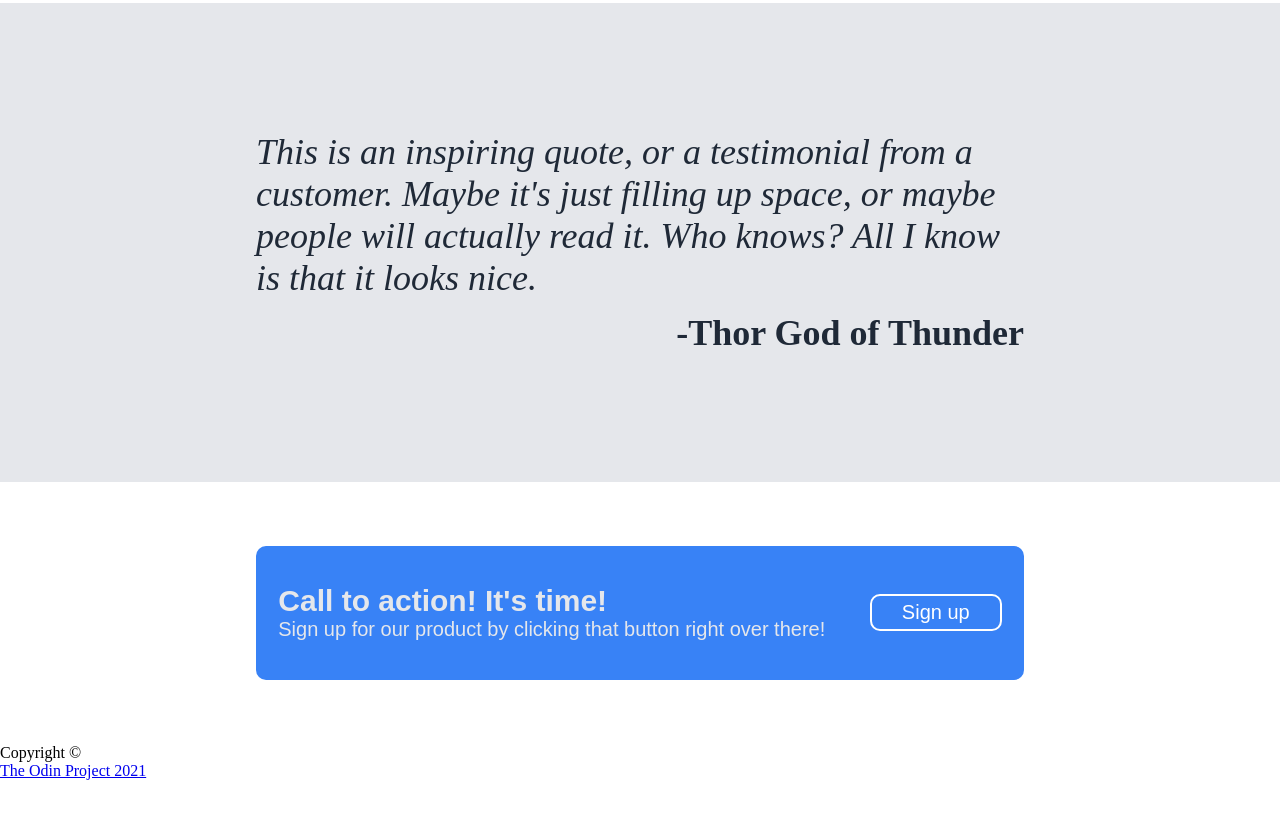
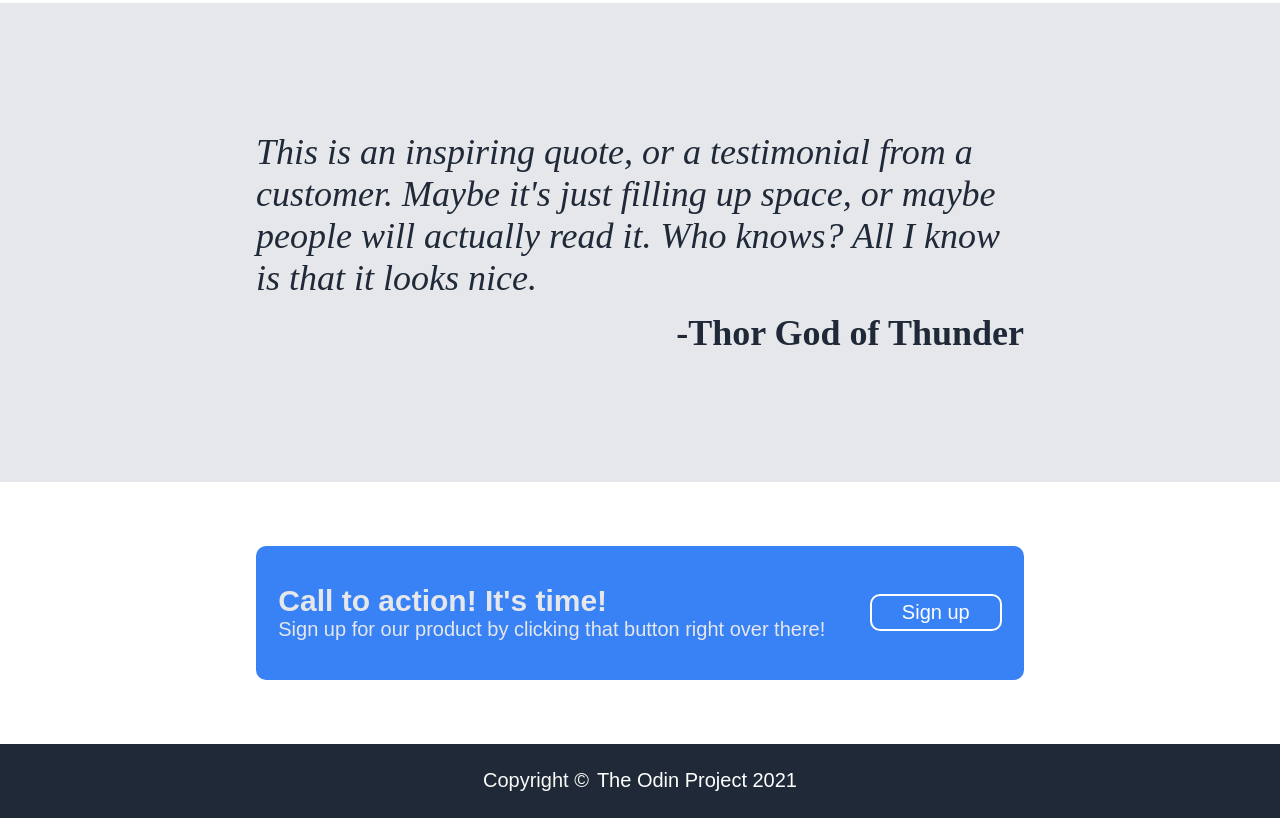
Before and after one commit to ahmetraufoktay/landing-page, a plain HTML site: page index.html in a window 1280 px wide. Shown: the part 799-1617 px from the top of the page. Before the commit the page ends 1579 px from the top, so only its background shows below. Drawn offline with Linux system fonts and the light colour scheme.

Commit message:
add footer style

```diff
--- a/style.css
+++ b/style.css
@@ -169,5 +169,19 @@ body {
     background-color:#3882F6;
     border-radius: 10px;
     padding:5px 30px 5px 30px;
-
 }
+.footer {
+    display: flex;
+    justify-content: center;
+    text-align: center;
+    padding: 2%;
+    background-color: #1F2937;
+    color:#F9FAF8;
+    font-size: 20px;
+    font-family: sans-serif;
+    gap: 8px;
+}
+a {
+    text-decoration: none;
+    color: white;
+}
```
